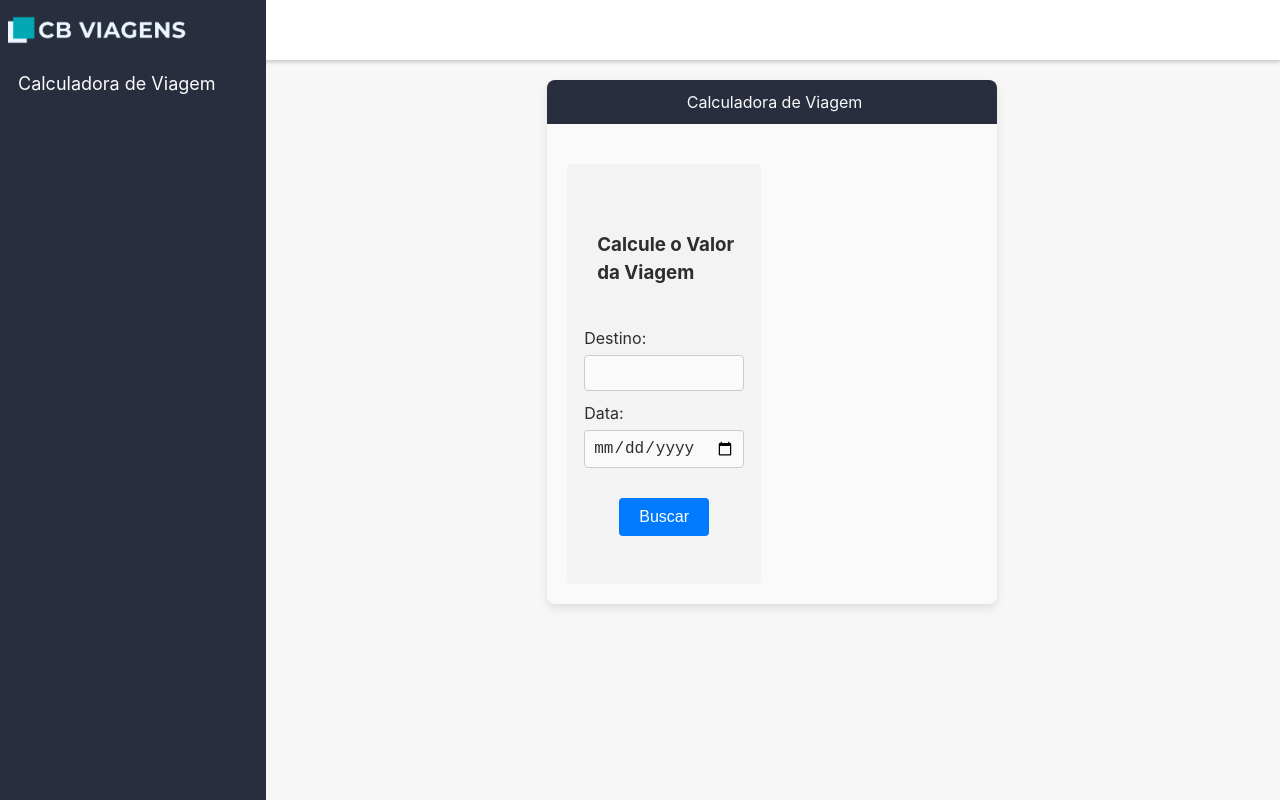
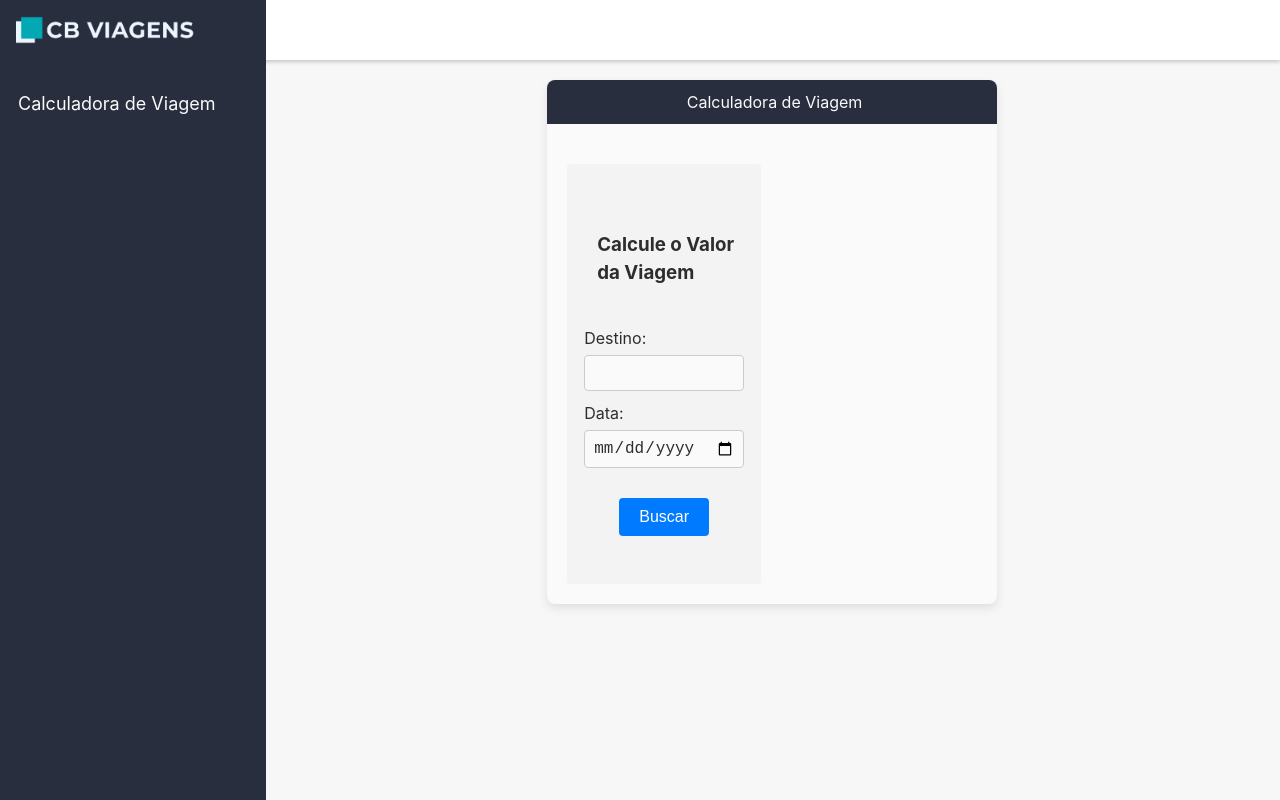
Before and after one commit to Diegod064/desafio-coorlab, a Vue app in the folder app/frontend/: page / in a window 1280 px wide. Built offline with nearby package versions, Linux system fonts and the light colour scheme.

Commit message:
adjusting sidebar padding

```diff
--- a/app/frontend/src/components/Sidebar.vue
+++ b/app/frontend/src/components/Sidebar.vue
@@ -31,7 +31,8 @@ export default {
 
 .logo {
     width: 180px;
-    margin-bottom: 20px;
+    margin-bottom: 40px;
+    margin-left: 8px;
 
 }
 
```
